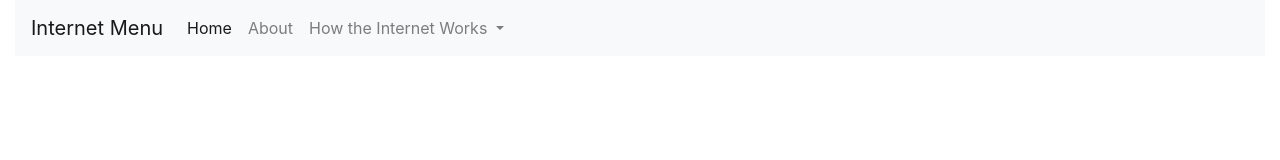
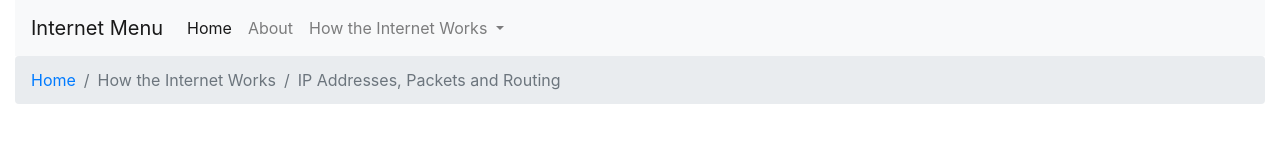
Before and after one commit to MatiasC27/how_the_internet_works, a plain HTML site: page docs/ip.html in a window 1280 px wide. Drawn offline with nearby package versions, Linux system fonts and the light colour scheme.

Commit message:
Task: added bread crumbs and jumbotron

```diff
--- a/docs/ip.html
+++ b/docs/ip.html
@@ -41,6 +41,13 @@
             </ul>
         </div>
     </nav>
+    <nav aria-label="breadcrumb">
+        <ol class="breadcrumb">
+            <li class="breadcrumb-item"><a href="index.html">Home</a></li>
+            <li class="breadcrumb-item active">How the Internet Works</li>
+            <li class="breadcrumb-item active">IP Addresses, Packets and Routing</li>
+        </ol>
+    </nav>
 </div>
 
 <script src="https://code.jquery.com/jquery-3.5.1.slim.min.js" integrity="sha384-DfXdz2htPH0lsSSs5nCTpuj/zy4C+OGpamoFVy38MVBnE+IbbVYUew+OrCXaRkfj" crossorigin="anonymous"></script>
```
Also changed, not shown: docs/about.html (+6 -0 lines), docs/dns.html (+7 -0 lines), docs/domain.html (+7 -0 lines), docs/protocols.html (+7 -0 lines), docs/w3c.html (+7 -0 lines).
